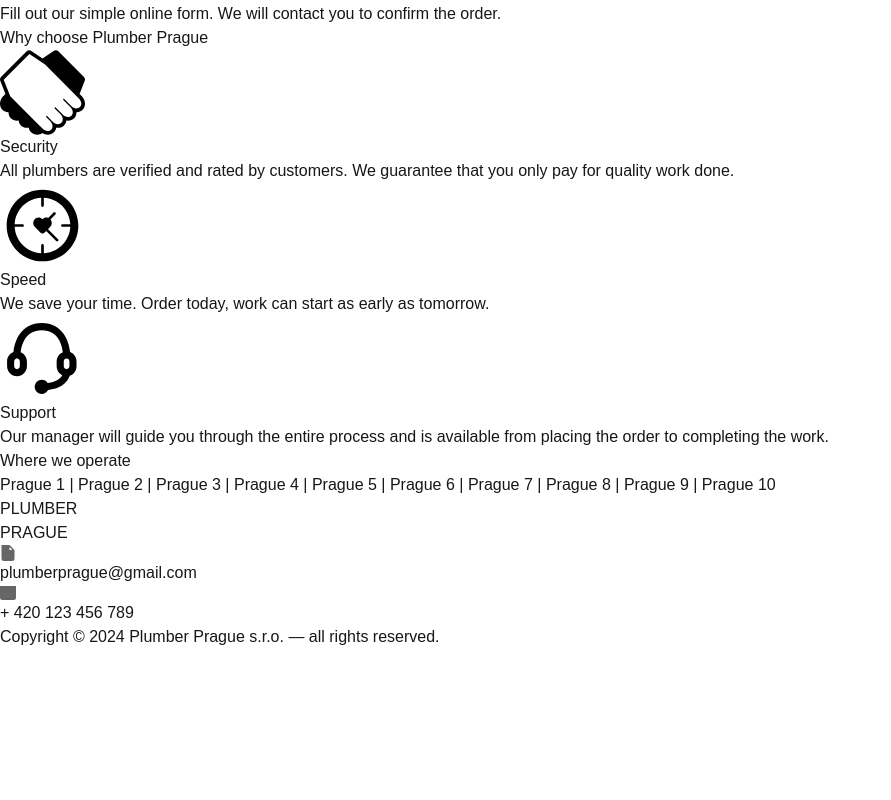
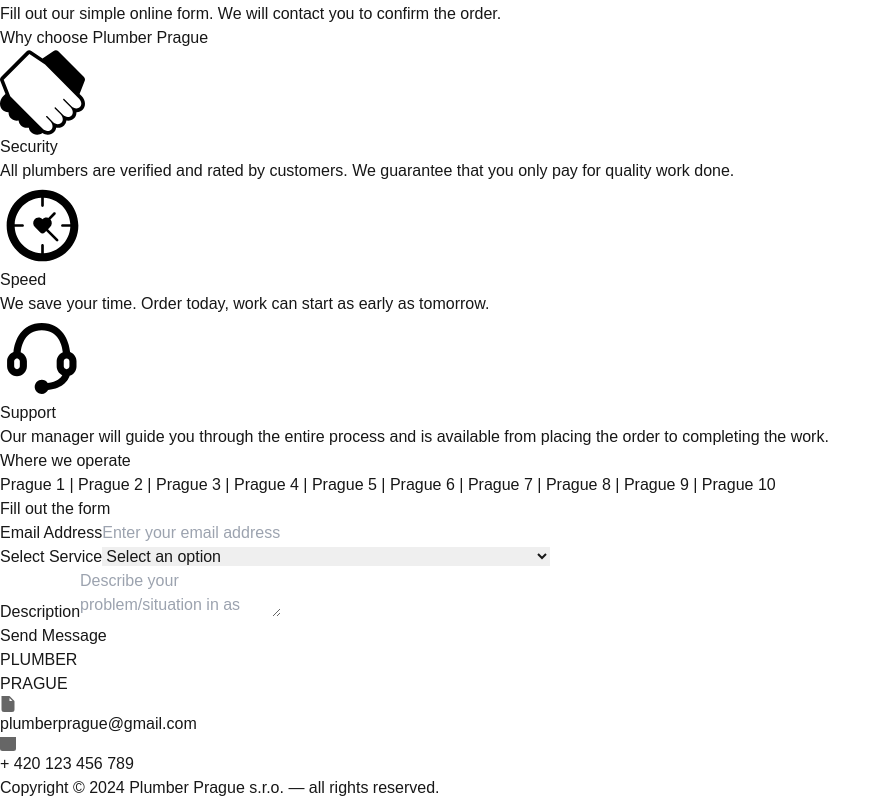
Before and after one commit to HonzaPenicka/plumbering, a Next.js app: page / in a window 1280 px wide. Shown: the part 1648-2448 px from the top of the page, without its empty margins (0-891 px from the left). Before the commit the page ends 2297 px from the top, so only its background shows below. Built offline with nearby package versions, Linux system fonts and the light colour scheme.

Commit message:
form, design

```diff
--- a/package.json
+++ b/package.json
@@ -9,6 +9,7 @@
     "lint": "next lint"
   },
   "dependencies": {
+    "@formspree/react": "^2.5.1",
     "@vercel/analytics": "^1.4.1",
     "next": "15.0.3",
     "react": "19.0.0-rc-66855b96-20241106",
--- a/public/icon/bulp.tsx
+++ b/public/icon/bulp.tsx
@@ -3,7 +3,7 @@
 export const BulpIcon: FunctionComponent = () => {
   return (
     <svg
-      fill="#000000"
+      fill="#FFFFFF"
       width="40"
       height="40"
       viewBox="-2 0 15.998 15.998"
--- /dev/null
+++ b/src/components/form.tsx
@@ -0,0 +1,124 @@
+import { FunctionComponent } from 'react';
+import { useForm, ValidationError } from '@formspree/react';
+
+interface ContactFormProps {
+  onSuccess?: () => void;
+}
+export const ContactForm: FunctionComponent<ContactFormProps> = ({
+  onSuccess,
+}) => {
+  const [state, handleSubmit] = useForm('YOUR_FORM_ID');
+
+  if (state.succeeded) {
+    if (onSuccess) onSuccess();
+    return (
+      <div className="text-center p-4">
+        <p>Thank you for your submission!</p>
+        <p>We will contact you soon.</p>
+      </div>
+    );
+  }
+
+  return (
+    <form
+      onSubmit={handleSubmit}
+      className="border-2 p-4 gap-4 mb-8 bg-[#D1CFC5] grid grid-cols-1 sm:grid-cols-2 lg:grid-cols-2 lg:max-w-screen-lg lg:items-center"
+    >
+      <div className="col-span-1">
+        <label htmlFor="email" className="font-bold text-xl block mb-2">
+          Email Address
+        </label>
+        <input
+          id="email"
+          type="email"
+          name="email"
+          placeholder="Enter your email address"
+          className="w-full p-2 border-2 rounded ring-0"
+          required
+        />
+        <ValidationError prefix="Email" field="email" errors={state.errors} />
+      </div>
+
+      <div className="col-span-1">
+        <label htmlFor="service" className="font-bold text-xl block mb-2">
+          Select Service
+        </label>
+        <select
+          id="service"
+          name="service"
+          className="w-full p-2 border-2 rounded"
+          defaultValue=""
+          required
+        >
+          <option value="" disabled className="text-gray-500">
+            Select an option
+          </option>
+          <option value="Opening jammed doors and emergency lock unlocking">
+            Opening jammed doors and emergency lock unlocking
+          </option>
+          <option value="Replacement and installation of security locks and inserts">
+            Replacement and installation of security locks and inserts
+          </option>
+          <option value="Replacement and repair of door hinges and knobs">
+            Replacement and repair of door hinges and knobs
+          </option>
+          <option value="Installation and adjustment of door closers">
+            Installation and adjustment of door closers
+          </option>
+          <option value="Bulb replacement and minor electrical installation assistance">
+            Bulb replacement and minor electrical installation assistance
+          </option>
+          <option value="Installation and repair of outlets and switches">
+            Installation and repair of outlets and switches
+          </option>
+          <option value="Installation of lighting fixtures and chandeliers">
+            Installation of lighting fixtures and chandeliers
+          </option>
+          <option value="Minor furniture and hardware repairs">
+            Minor furniture and hardware repairs
+          </option>
+          <option value="Maintenance and adjustment of window sashes and seals">
+            Maintenance and adjustment of window sashes and seals
+          </option>
+          <option value="Installation of home accessories (shelves, holders, hangers)">
+            Installation of home accessories (shelves, holders, hangers)
+          </option>
+        </select>
+        <ValidationError
+          prefix="Service"
+          field="service"
+          errors={state.errors}
+        />
+      </div>
+
+      <div className="col-span-1 sm:col-span-2">
+        <label htmlFor="message" className="font-bold text-xl block mb-2">
+          Description
+        </label>
+        <textarea
+          id="message"
+          name="message"
+          className="w-full p-2 min-h-[10rem] border-2 rounded resize-none"
+          placeholder="Describe your problem/situation in as much detail as possible:"
+          required
+        />
+        <ValidationError
+          prefix="Message"
+          field="message"
+          errors={state.errors}
+        />
+      </div>
+
+      <div className="col-span-1 sm:col-span-2 text-center">
+        <button
+          type="submit"
+          disabled={state.submitting}
+          className="w-full sm:w-auto px-6 py-3 bg-blue-500 text-white font-bold rounded hover:bg-blue-500 transition duration-300"
+        >
+          Send Message
+        </button>
+        <ValidationError errors={state.errors} />
+      </div>
+    </form>
+  );
+};
--- a/src/pages/index.tsx
+++ b/src/pages/index.tsx
@@ -20,6 +20,8 @@
 import 'swiper/css/navigation';
 import 'swiper/css/pagination';
 import { BulpIcon } from '../../public/icon/bulp';
+import { ContactForm } from '@/components/form';
+import { useRef, useState } from 'react';
 
 const geistSans = localFont({
   src: './fonts/GeistVF.woff',
@@ -33,6 +35,20 @@
 });
 
 export default function Home() {
+  const formRef = useRef<HTMLDivElement>(null);
+  const [isClicked, setIsClicked] = useState(false);
+
+  const scrollToForm = () => {
+    if (formRef.current) {
+      formRef.current.scrollIntoView({ behavior: 'smooth' });
+    }
+    setIsClicked(true);
+  };
+
+  const handleFormSuccess = () => {
+    setIsClicked(false);
+  };
+
   return (
     <div
       className={`${geistSans.variable} ${geistMono.variable} grid container mx-auto items-center pb-4 font-[family-name:var(--font-geist-sans)]`}
@@ -81,12 +97,17 @@
               </div>
             </div>
             <div className="flex items-center justify-center py-24">
-              <button className="backdrop-blur-sm text-white font-bold text-2xl lg:text-4xl py-4 px-8 lg:py-8 lg:px-32 rounded-xl ring-2 ring-[#FFE31A] hover:scale-110">
+              <button
+                onClick={scrollToForm}
+                className={`backdrop-blur-sm text-white font-bold text-2xl lg:text-4xl py-4 px-8 lg:py-8 lg:px-32 rounded-xl ring-2 ring-white hover:ring-yellow-300 ${
+                  isClicked ? 'ring-blue-500' : 'bg-red'
+                } transition duration-300`}
+              >
                 Find out the price
               </button>
             </div>
           </div>
-          <div className="px-8 py-8 grid md:grid-cols-3 gap-8 items-start">
+          <div className="px-8 py-8 grid md:grid-cols-3 gap-8 items-start text-pretty">
             <div className="flex gap-8 md:gap-4 lg:gap-12 items-center">
               <PragueIcon />
               <div className="flex flex-col gap-2">
@@ -140,7 +161,7 @@
               <div className="flex gap-4 items-center">
                 <PipeIcon />
                 <div className="flex flex-col gap-2">
-                  <div className="text-lg text-ellipsis">
+                  <div className="text-lg text-pretty">
                     Repair and maintenance of water pipes, drain cleaning
                   </div>
                 </div>
@@ -179,16 +200,16 @@
             How it works
           </div>
           <>
-            <div className="px-8 pb-4 gap-4 hidden md:grid md:grid-cols-3">
+            <div className="px-8 pb-4 gap-4 hidden md:grid md:grid-cols-3 text-pretty">
               <div className="flex flex-col gap-4 items-center">
                 <NumberOneIcon />
                 <div className="flex flex-col gap-2">
                   <div className="text-lg text-ellipsis">
-                    <div className="text-lg text-center font-semibold text-ellipsis">
+                    <div className="text-lg text-center font-semibold">
                       Place an order
                     </div>
                   </div>
-                  <div className="text-lg text-center font-extralight text-ellipsis">
+                  <div className="text-lg text-center font-extralight">
                     Fill out our simple online form. We will contact you to
                     confirm the order.
                   </div>
@@ -198,11 +219,11 @@
                 <NumberTwoIcon />
                 <div className="flex flex-col gap-2">
                   <div className="text-lg text-ellipsis">
-                    <div className="text-lg text-center font-semibold text-ellipsis">
+                    <div className="text-lg text-center font-semibold">
                       Place an order
                     </div>
                   </div>
-                  <div className="text-lg text-center font-extralight text-ellipsis">
+                  <div className="text-lg text-center font-extralight">
                     A verified plumber will arrive at your chosen time and
                     professionally perform the requested work.
                   </div>
@@ -212,11 +233,11 @@
                 <NumberThreeIcon />
                 <div className="flex flex-col gap-2">
                   <div className="text-lg text-ellipsis">
-                    <div className="text-lg text-center font-semibold text-ellipsis">
+                    <div className="text-lg text-center font-semibold">
                       Rate and enjoy
                     </div>
                   </div>
-                  <div className="text-lg text-center font-extralight text-ellipsis">
+                  <div className="text-lg text-center font-extralight">
                     After the work is completed, simply accept and rate our
                     expert. You pay only after the successful completion of the
                     job.
@@ -285,7 +306,7 @@
             </div>
           </>
         </div>
-        <div className="bg-[#D1CFC5] md:bg-white md:border-[#D1CFC5] md:border-4">
+        <div className="bg-[#D1CFC5] md:bg-white md:border-[#D1CFC5] md:border-4 text-pretty">
           <div className="justify-center flex text-2xl font-bold py-8">
             Why choose Plumber Prague
           </div>
@@ -338,9 +359,15 @@
           <div className="justify-center flex text-2xl font-bold pb-4 pt-4">
             Where we operate
           </div>
-          <div className="justify-center flex text-lg font-extralight pb-8">
+          <div className="justify-center flex text-lg font-extralight pb-4">
             Prague 1 | Prague 2 | Prague 3 | Prague 4 | Prague 5 | Prague 6 |
             Prague 7 | Prague 8 | Prague 9 | Prague 10
+          </div>
+          <div className="grid justify-center" ref={formRef}>
+            <div className="justify-center flex text-2xl font-bold pb-4">
+              Fill out the form
+            </div>
+            <ContactForm onSuccess={handleFormSuccess} />
           </div>
         </div>
       </main>
```
Also changed, not shown: 1 other file (tests, documents, lock files or other folders).
